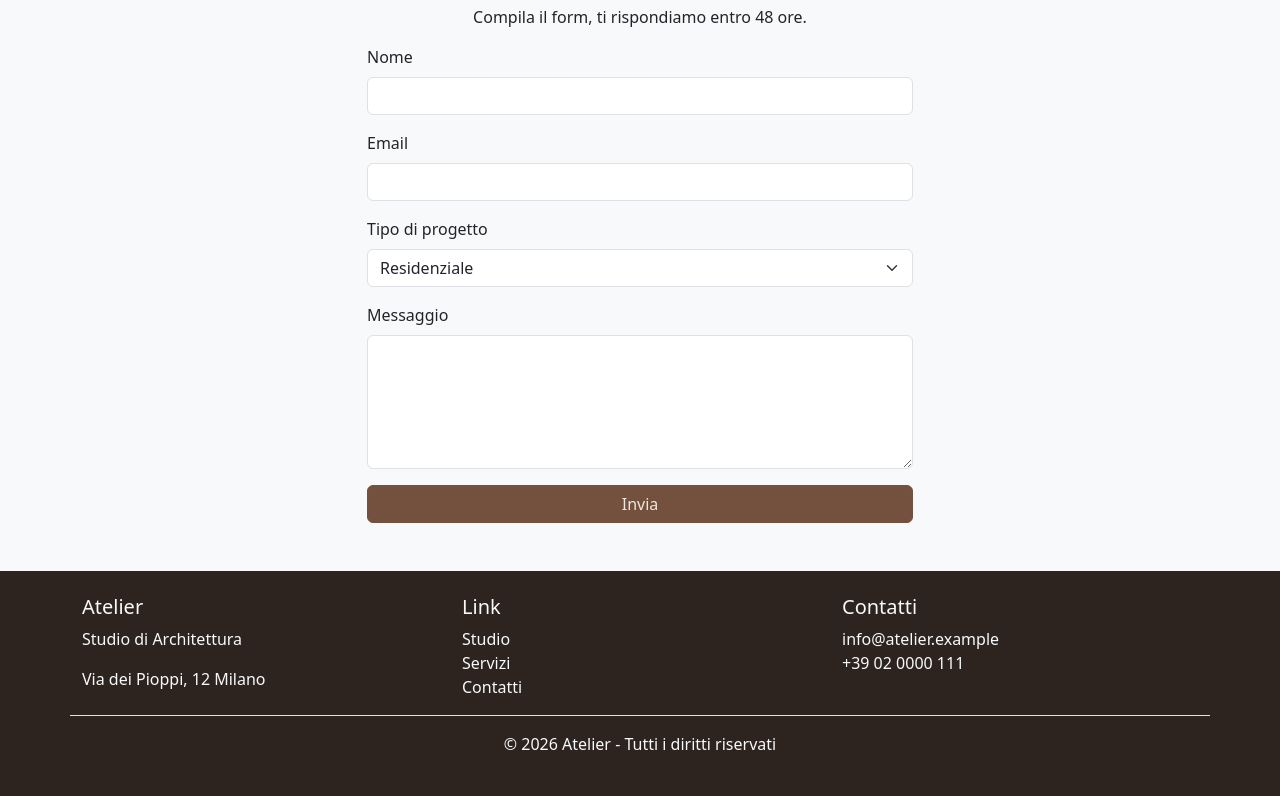
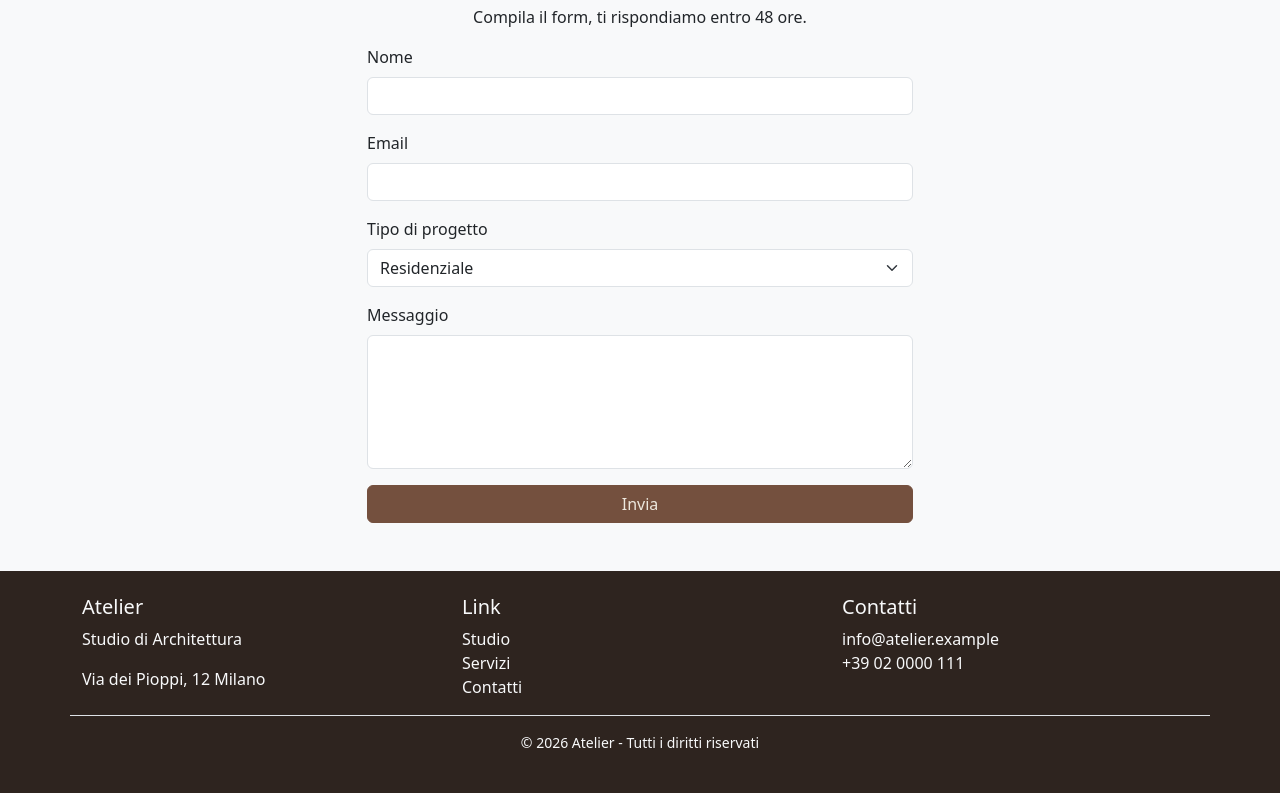
Before and after one commit to federicosemeraro16-eng/progetto-settimana-6, a plain HTML site: page index.html in a window 1280 px wide. Shown: the part 1233-2029 px from the top of the page. Drawn offline with nearby package versions, Linux system fonts and the light colour scheme; files whose address does not match are found by name.

Commit message:
fix/footer-p

```diff
--- a/index.html
+++ b/index.html
@@ -158,7 +158,7 @@
         </div>
       </div>
       <div class="row">
-        <div class="col-12 text-center pt-3 fs-6">
+        <div class="col-12 text-center pt-3 small">
           <p>&copy; 2026 Atelier - Tutti i diritti riservati</p>
         </div>
       </div>
```
